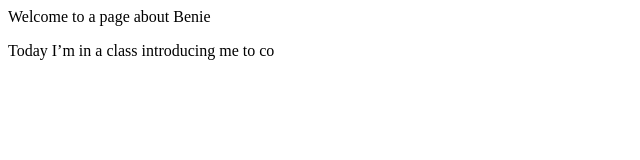
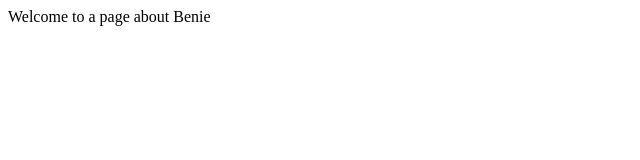
Before and after one commit to benie17/Coding-Class, a plain HTML site: page index.html in a window 1280 px wide. Shown: the whole page, without its empty margins (0-640 px from the left). Drawn offline with Linux system fonts and the light colour scheme.

Commit message:
Removed paragraph

```diff
--- a/index.html
+++ b/index.html
@@ -7,7 +7,6 @@
 	<body>
 		<div
 		<h1> Welcome to a page about Benie <h/1>
-		<p> Today I’m in a class introducing me to co
 		<div>
 	</body
 </html>
```
